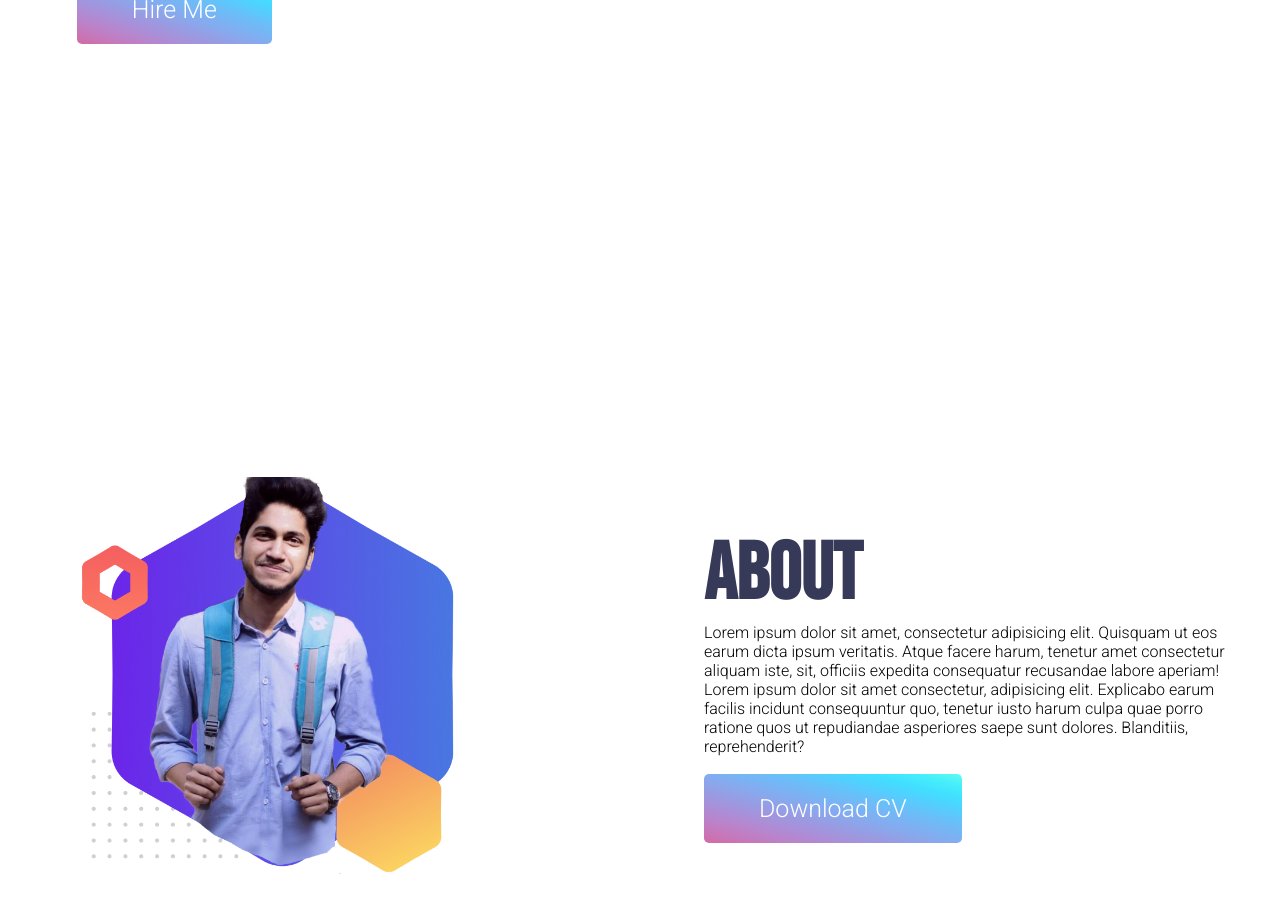
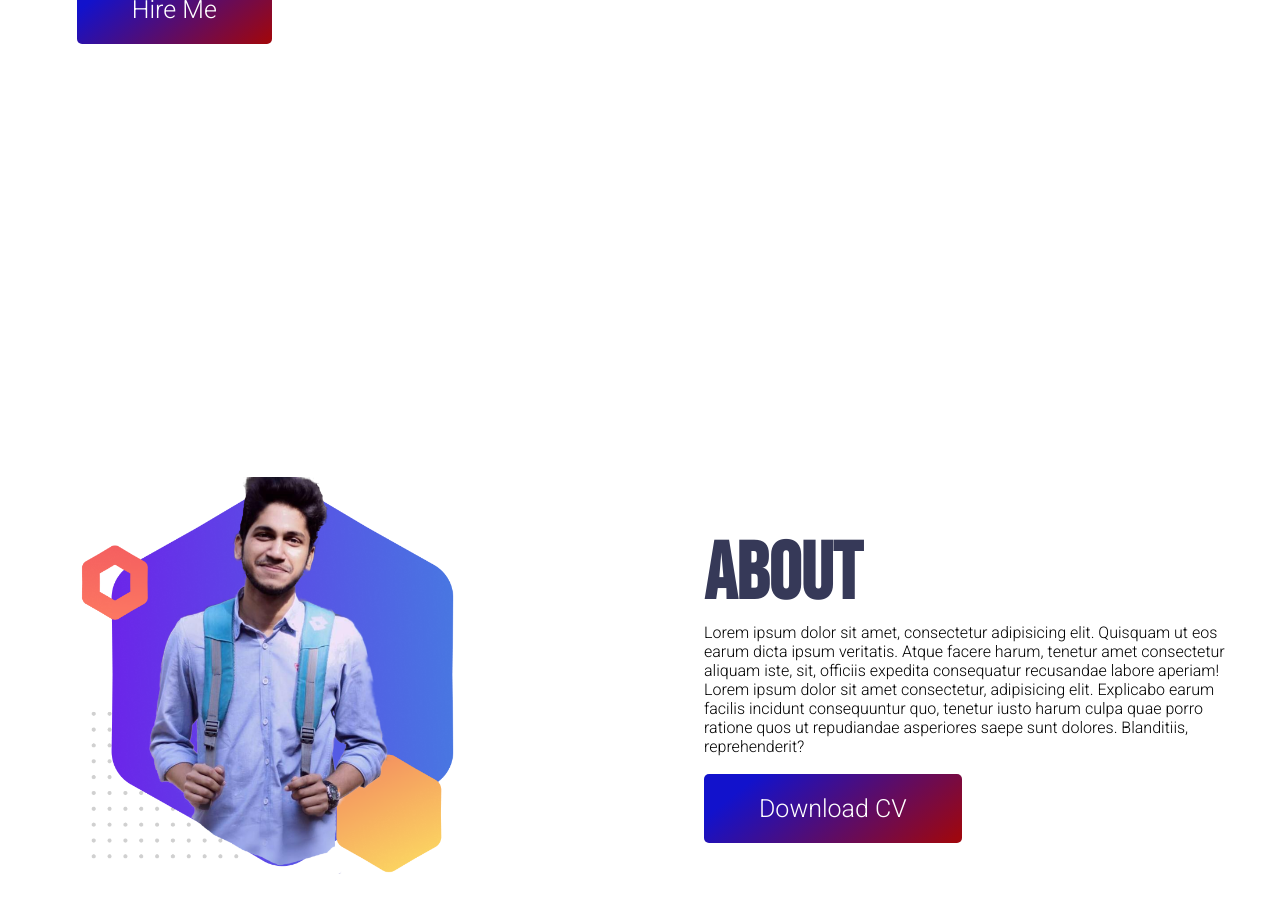
Before and after one commit to rishad190/web-portfolio, a plain HTML site: page index.html in a window 1280 px wide. Shown: the part 573-1486 px from the top of the page. Drawn offline with Linux system fonts and the light colour scheme.

Commit message:
lastupadte

```diff
--- a/index.html
+++ b/index.html
@@ -25,7 +25,7 @@
             <h1><span class="orange-text">MD. RISHAD KHAN</span></h1>
             <p>A full stack All Around designer that placerat<br> in massa consectetur</p><br>
             <br>
-            <a class="btn" href="">Hire Me</a>
+            <a class="btn" target="_blank" href="https://www.facebook.com/rishad.khan.77">Hire Me</a>
         </div>
         <div class="half-width">
             <img src="./image/1.png" alt="">
@@ -39,7 +39,7 @@
             <h1>About</h1>
             <p>Lorem ipsum dolor sit amet, consectetur adipisicing elit. Quisquam ut eos earum dicta ipsum veritatis. Atque facere harum, tenetur amet consectetur aliquam iste, sit, officiis expedita consequatur recusandae labore aperiam! Lorem ipsum dolor sit amet consectetur, adipisicing elit. Explicabo earum facilis incidunt consequuntur quo, tenetur iusto harum culpa quae porro ratione quos ut repudiandae asperiores saepe sunt dolores. Blanditiis, reprehenderit?   </p><br>
             <br>
-            <a class="btn" href="">Download CV</a>
+            <a class="btn" target="_blank" href="https://www.facebook.com/rishad.khan.77">Download CV</a>
         </div>
 
     </section>
--- a/style.css
+++ b/style.css
@@ -55,7 +55,7 @@ ul{
 .btn{
     text-decoration: none;
     padding: 20px 55px;
-    background-image: linear-gradient(to right top, #d16ba5, #c777b9, #ba83ca, #aa8fd8, #9a9ae1, #8aa7ec, #79b3f4, #69bff8, #52cffe, #41dfff, #46eefa, #5ffbf1);
+    background-image: linear-gradient(321deg, rgba(158,7,15,1) 3%, rgba(18,18,204,1) 84%);
     color: white;
     font-size: 25px;
     border-radius: 5px;
```
